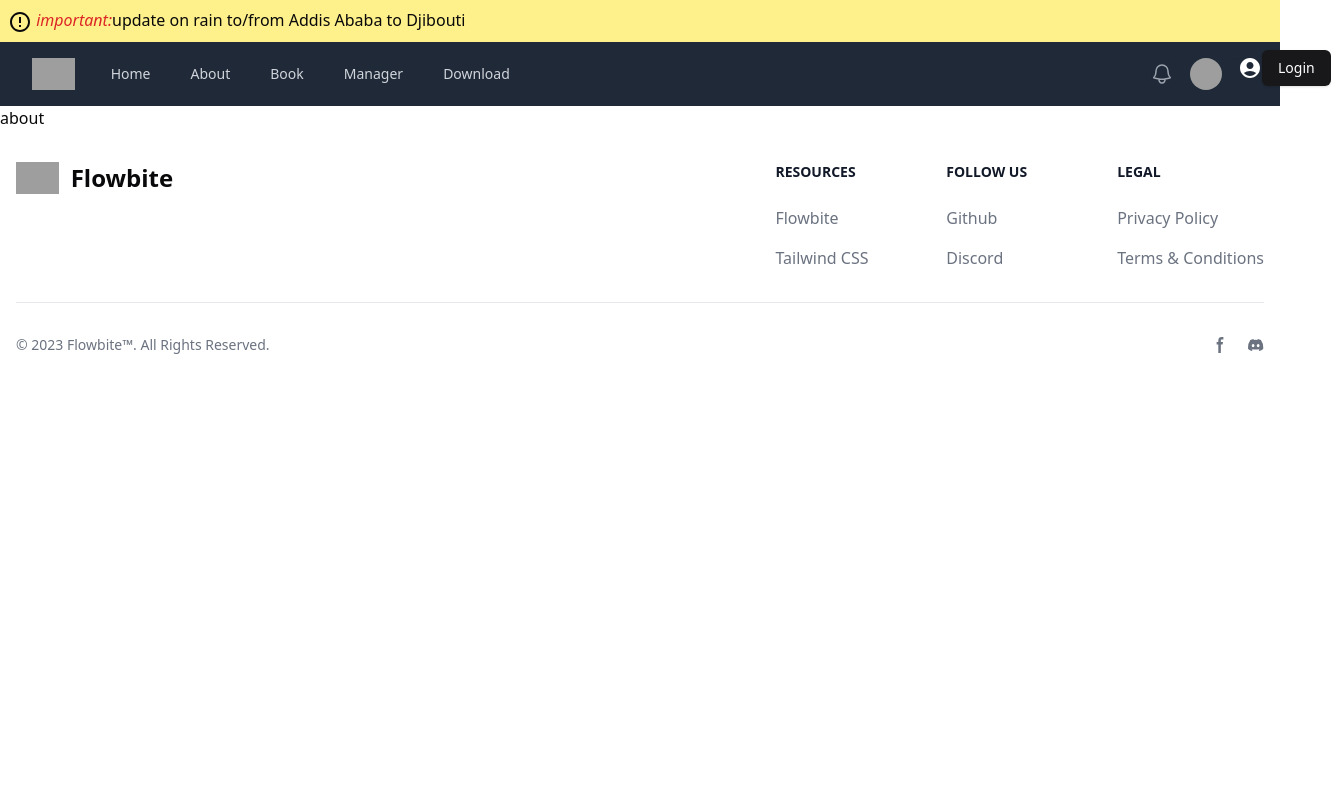
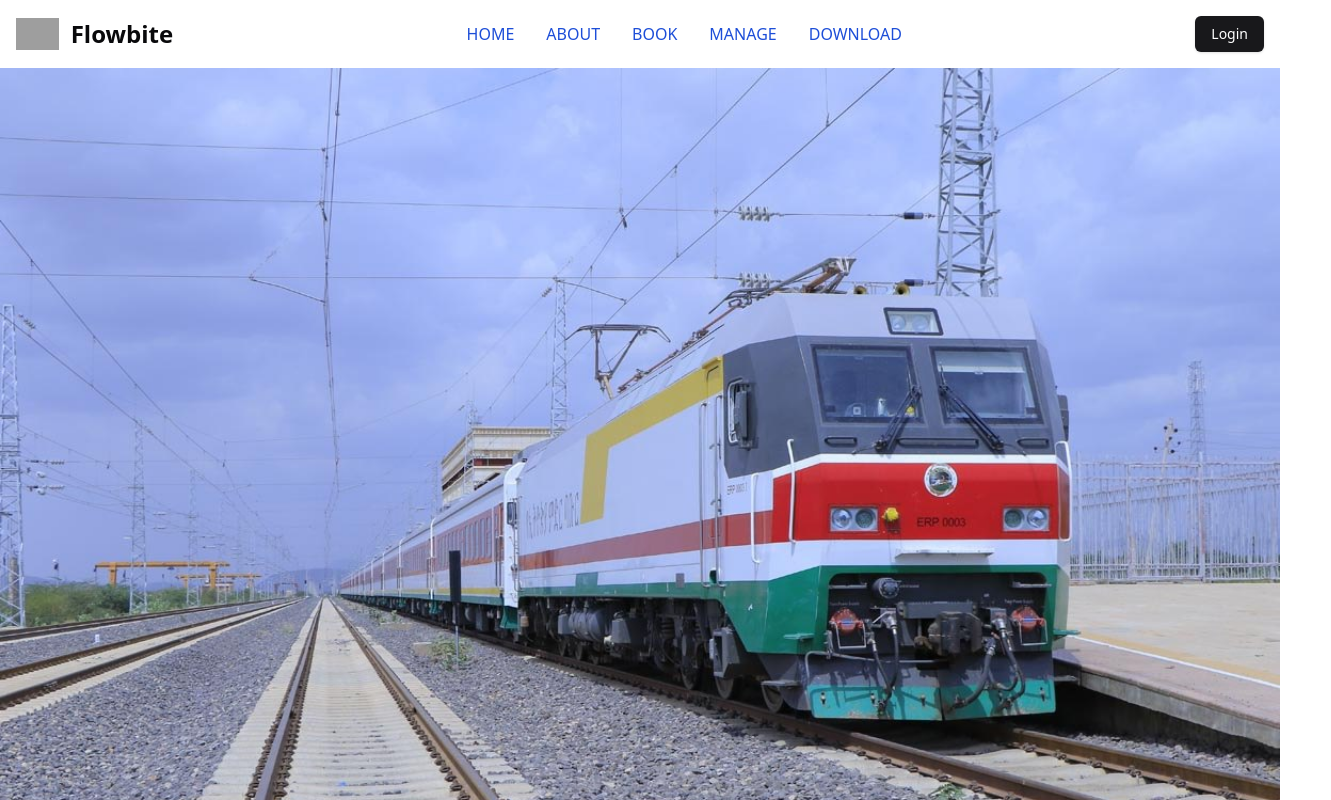
Before and after one commit to tsedeysolomons/EMBE-T, a React (Vite) app in the folder frontend/: page / in a window 1280 px wide. Shown: the top 800 px of the page, 1331 px wide, since content can reach past the window. Built offline with nearby package versions, Linux system fonts and the light colour scheme; grey boxes are pictures that could not be loaded.

Commit message:
add hero section and update the header

```diff
--- /dev/null
+++ b/frontend/src/asset/index.ts
@@ -0,0 +1,4 @@
+import heroImage from './image/hero.jpg';
+
+
+export { heroImage };
--- a/frontend/src/components/header.tsx
+++ b/frontend/src/components/header.tsx
@@ -6,17 +6,145 @@
 import Modal from "@/components/modal";
 import AuthPage from "@/features/auth";
 import { AppContext } from "@/context/AppProvider";
+import { navbar, userDropDown } from "@/constants/constant";
+import { useSelector } from "react-redux";
+import { selectCurrentToken } from "@/features/auth/login/authSlice";
 
 function Header() {
-  const [mobileMenuOpen, setMobileMenuOpen] = useState(false);
+  //const [mobileMenuOpen, setMobileMenuOpen] = useState(false);
 
-  const toggleMobileMenu = () => {
-    setMobileMenuOpen(!mobileMenuOpen);
-  };
+  const [dropdown, setDropdown] = useState(false);
 
   const { modalTitle } = useContext(AppContext);
 
+  const [openMobileMenu, setopenMobileMenu] = useState(false);
+
+  const user = useSelector(selectCurrentToken);
+
   return (
+    <nav className="bg-white border-gray-200 dark:bg-gray-900">
+      <div className="max-w-screen-xl flex flex-wrap items-center justify-between mx-auto p-4">
+        <a
+          href="https://flowbite.com/"
+          className="flex items-center space-x-3 rtl:space-x-reverse"
+        >
+          <img
+            src="https://flowbite.com/docs/images/logo.svg"
+            className="h-8"
+            alt="Flowbite Logo"
+          />
+          <span className="self-center text-2xl font-semibold whitespace-nowrap dark:text-white">
+            Flowbite
+          </span>
+        </a>
+        <div className="flex items-center md:order-2 space-x-3 md:space-x-0 rtl:space-x-reverse">
+          <button
+            type="button"
+            className="flex text-sm bg-gray-800 rounded-full md:me-0 focus:ring-4 focus:ring-gray-300 dark:focus:ring-gray-600"
+            id="user-menu-button"
+            aria-expanded="false"
+            onClick={() => setDropdown(!dropdown)}
+            data-dropdown-toggle="user-dropdown"
+            data-dropdown-placement="bottom"
+          >
+            <span className="sr-only">Open user menu</span>
+            {user ? (
+              <img
+                className="w-8 h-8 rounded-full"
+                src="https://flowbite.com/docs/images/logo.svg"
+                alt="user photo"
+              />
+            ) : (
+              <Modal
+                title={modalTitle}
+                body={<AuthPage />}
+                toggleModal={<Button className="text-white">Login</Button>}
+              />
+            )}
+          </button>
+
+          {user && (
+            <div
+              className={`z-50 ${
+                dropdown ? "absolute" : "hidden"
+              } top-12 right-9 my-4 text-base list-none bg-white divide-y divide-gray-100 rounded-lg shadow dark:bg-gray-700 dark:divide-gray-600`}
+              id="user-dropdown"
+            >
+              <div className="px-4 py-3">
+                <span className="block text-sm text-gray-900 dark:text-white">
+                  Bonnie Green
+                </span>
+                <span className="block text-sm  text-gray-500 truncate dark:text-gray-400">
+                  name@flowbite.com
+                </span>
+              </div>
+              <ul className="py-2" aria-labelledby="user-menu-button">
+                {userDropDown.map((item) => (
+                  <li>
+                    <a
+                      href="#"
+                      className="block px-4 py-2 text-sm text-gray-700 hover:bg-gray-100 dark:hover:bg-gray-600 dark:text-gray-200 dark:hover:text-white"
+                    >
+                      {item.lable}
+                    </a>
+                  </li>
+                ))}
+              </ul>
+            </div>
+          )}
+          <button
+            data-collapse-toggle="navbar-user"
+            type="button"
+            onClick={() => setopenMobileMenu(!openMobileMenu)}
+            className="inline-flex items-center p-2 w-10 h-10 justify-center text-sm text-gray-500 rounded-lg md:hidden hover:bg-gray-100 focus:outline-none focus:ring-2 focus:ring-gray-200 dark:text-gray-400 dark:hover:bg-gray-700 dark:focus:ring-gray-600"
+            aria-controls="navbar-user"
+            aria-expanded="false"
+          >
+            <span className="sr-only">Open main menu</span>
+            <svg
+              className="w-5 h-5"
+              aria-hidden="true"
+              xmlns="http://www.w3.org/2000/svg"
+              fill="none"
+              viewBox="0 0 17 14"
+            >
+              <path
+                stroke="currentColor"
+                stroke-linecap="round"
+                stroke-linejoin="round"
+                stroke-width="2"
+                d="M1 1h15M1 7h15M1 13h15"
+              />
+            </svg>
+          </button>
+        </div>
+        <div
+          className={`items-center justify-between ${
+            !openMobileMenu ? "hidden" : ""
+          } w-full md:flex md:w-auto md:order-1`}
+        >
+          <ul className="flex flex-col font-medium p-4 md:p-0 mt-4 border border-gray-100 rounded-lg bg-gray-50 md:space-x-8 rtl:space-x-reverse md:flex-row md:mt-0 md:border-0 md:bg-white dark:bg-gray-800 md:dark:bg-gray-900 dark:border-gray-700 ">
+            {navbar.map((item, index) => (
+              <li>
+                <a
+                  //href="#"
+                  key={item.lable}
+                  className="block py-2 px-3 rounded md:bg-transparent md:text-blue-700 md:p-0 md:dark:text-blue-500 hover:text-white hover:bg-blue-700 uppercase"
+                >
+                  {item.lable}
+                </a>
+              </li>
+            ))}
+          </ul>
+        </div>
+      </div>
+    </nav>
+  );
+}
+
+export default Header;
+
+/*
     <>
       <div className="box-border md:box-content bg-yellow-200 p-2 ">
         <h2>
@@ -27,7 +155,7 @@
       <nav className="bg-gray-800">
         <div className="mx-auto max-w-7xl px-2 sm:px-6 lg:px-8">
           <div className="relative flex h-16 items-center justify-between">
-            {/* Mobile menu button */}
+            {/ Mobile menu button /}
             <div className="absolute inset-y-0 left-0 flex items-center sm:hidden">
               <button
                 type="button"
@@ -71,7 +199,7 @@
               </button>
             </div>
 
-            {/* Logo and Navigation Links */}
+            {/ Logo and Navigation Links /}
             <div className="flex flex-1 items-center justify-center sm:items-stretch sm:justify-start">
               <div className="flex shrink-0 items-center">
                 <img
@@ -116,7 +244,7 @@
               </div>
             </div>
 
-            {/* Profile and Notifications */}
+            {/ Profile and Notifications /}
             <div className="absolute inset-y-0 right-0 flex items-center pr-2 sm:static sm:inset-auto sm:ml-6 sm:pr-0">
               <button
                 type="button"
@@ -139,7 +267,7 @@
                 </svg>
               </button>
 
-              {/* Profile Dropdown */}
+              {/ Profile Dropdown /}
               <div className="relative ml-3">
                 <button
                   type="button"
@@ -171,7 +299,7 @@
           </div>
         </div>
 
-        {/* Mobile menu */}
+        {/ Mobile menu /}
         {mobileMenuOpen && (
           <div className="sm:hidden" id="mobile-menu">
             <div className="space-y-1 px-2 pb-3 pt-2">
@@ -209,8 +337,4 @@
           </div>
         )}
       </nav>
-    </>
-  );
-}
-
-export default Header;
+    </>*/
--- /dev/null
+++ b/frontend/src/constants/constant.ts
@@ -0,0 +1,23 @@
+export const navbar = [
+  {
+    lable: "Home",
+  },
+  {
+    lable: "about",
+  },
+  {
+    lable: "book",
+  },
+  {
+    lable: "manage",
+  },
+  {
+    lable: "download",
+  },
+];
+
+export const userDropDown = [
+  {
+    lable: "Sign out",
+  },
+];
--- a/frontend/src/context/AppProvider.tsx
+++ b/frontend/src/context/AppProvider.tsx
@@ -7,12 +7,12 @@
 };
 
 export const AppContext = createContext<AppContextType>({
-  modalTitle: "Login",
+  modalTitle: "SignIn Page",
   setModalTitle: () => {},
 });
 
 const AppProvider = ({ children }: { children: React.ReactNode }) => {
-  const [modalTitle, setModalTitle] = useState<string>("Login");
+  const [modalTitle, setModalTitle] = useState<string>("SignIn Page");
 
   return (
     <>
--- a/frontend/src/features/auth/index.tsx
+++ b/frontend/src/features/auth/index.tsx
@@ -13,7 +13,7 @@
   const switchpage = () => {
     setLoginPage(!loginPage);
 
-    setModalTitle(loginPage ? "Login Page" : "SignUp");
+    setModalTitle(loginPage ? "SignIn Page" : "SignUp Page");
   };
 
   return (
--- a/frontend/src/features/auth/register/register.tsx
+++ b/frontend/src/features/auth/register/register.tsx
@@ -182,11 +182,7 @@
           </Button>
           <div className="text-center text-sm">
             Don&apos;t have an account?{" "}
-            <a
-              href="Signup"
-              onClick={switchPage}
-              className="underline underline-offset-4"
-            >
+            <a onClick={switchPage} className="underline underline-offset-4">
               Signup/Login
             </a>
           </div>
--- a/frontend/src/features/home/home.tsx
+++ b/frontend/src/features/home/home.tsx
@@ -1,10 +1,17 @@
+import { heroImage } from "@/asset";
 import { Link } from "react-router-dom";
 
 const Home = () => {
   return (
-    <div>
-      <Link to={"/about"}>about</Link>
-    </div>
+    <section className="w-full h-screen">
+      <div className="flex h-full w-full">
+        <img
+          src={heroImage}
+          alt="train image"
+          className="w-full object-cover"
+        />
+      </div>
+    </section>
   );
 };
 
```
Also changed, not shown: frontend/src/asset/image/hero.jpg (added).
